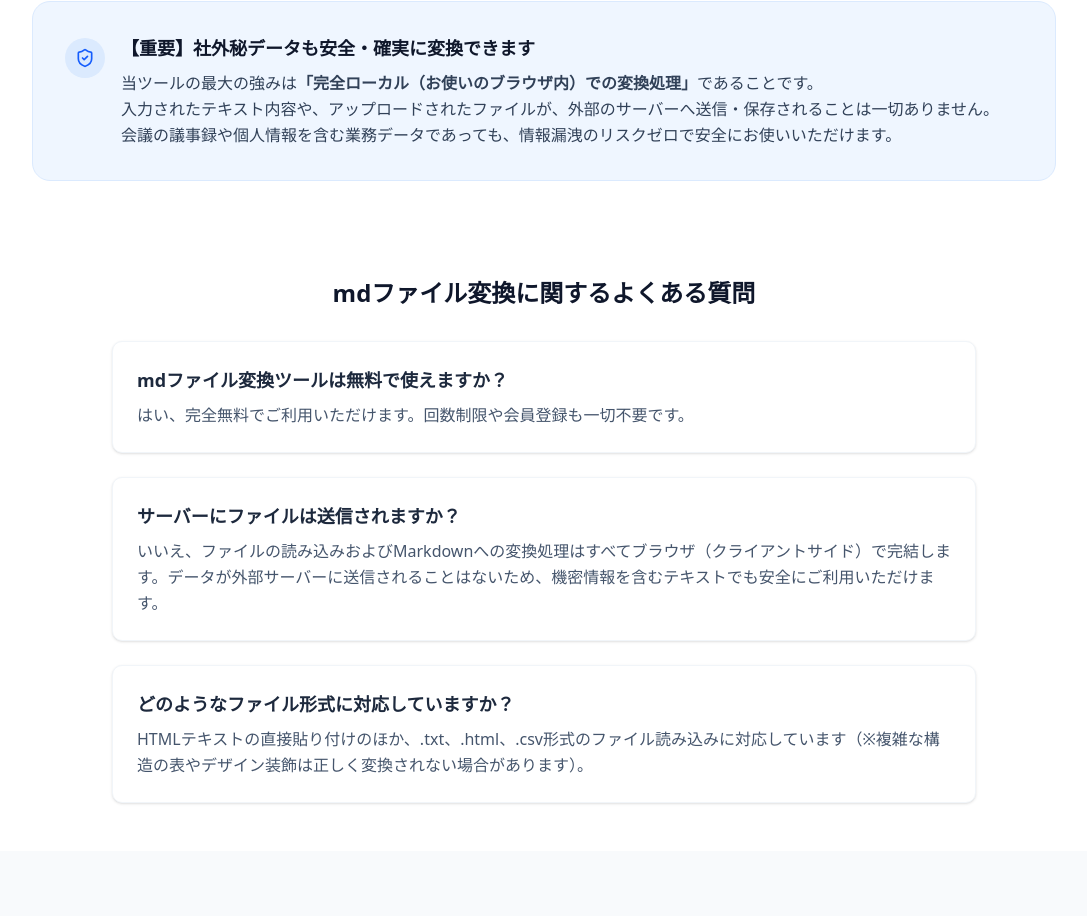
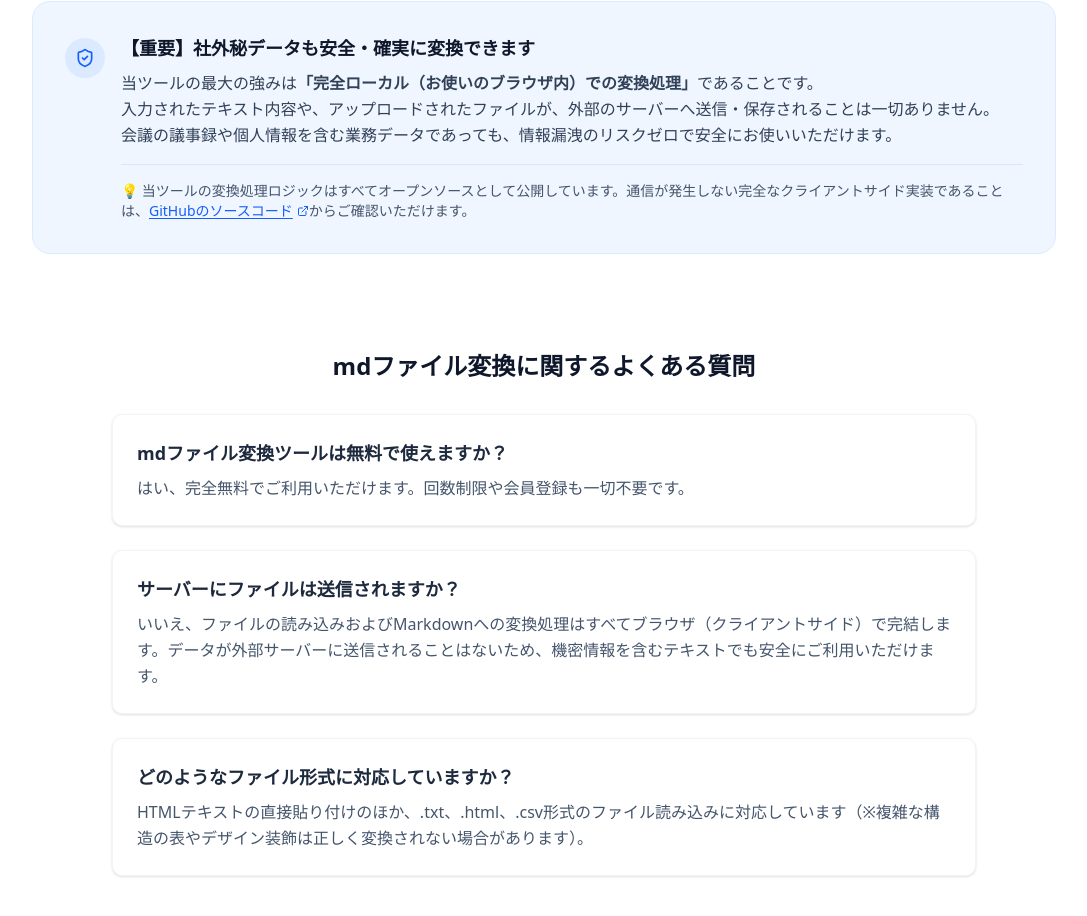
Before and after one commit to Inryoku/md-converter, a Next.js app: page / in a window 1280 px wide. Shown: the part 2115-3031 px from the top of the page, without its empty margins (96-1183 px from the left). Built offline with nearby package versions, Linux system fonts and the light colour scheme.

Commit message:
feat: update content and structure of the SEO guide section.

```diff
--- a/src/components/features/seo/GuideSection.tsx
+++ b/src/components/features/seo/GuideSection.tsx
@@ -8,6 +8,7 @@ import {
   FileText,
   Sheet,
   ShieldCheck,
+  ExternalLink,
 } from "lucide-react";
 
 export function GuideSection() {
@@ -175,6 +176,20 @@ export function GuideSection() {
               <br className="hidden sm:block" />
               会議の議事録や個人情報を含む業務データであっても、情報漏洩のリスクゼロで安全にお使いいただけます。
             </p>
+            <div className="mt-4 pt-4 border-t border-blue-200/50 dark:border-blue-800/50 text-sm text-slate-600 dark:text-slate-400">
+              💡
+              当ツールの変換処理ロジックはすべてオープンソースとして公開しています。通信が発生しない完全なクライアントサイド実装であることは、
+              <a
+                href="https://github.com/Inryoku/md-converter"
+                target="_blank"
+                rel="noopener noreferrer"
+                className="inline-flex items-center gap-1 font-medium text-blue-600 hover:text-blue-700 dark:text-blue-400 dark:hover:text-blue-300 transition-colors underline underline-offset-2"
+              >
+                GitHubのソースコード
+                <ExternalLink className="w-3 h-3" />
+              </a>
+              からご確認いただけます。
+            </div>
           </div>
         </div>
       </section>
```
